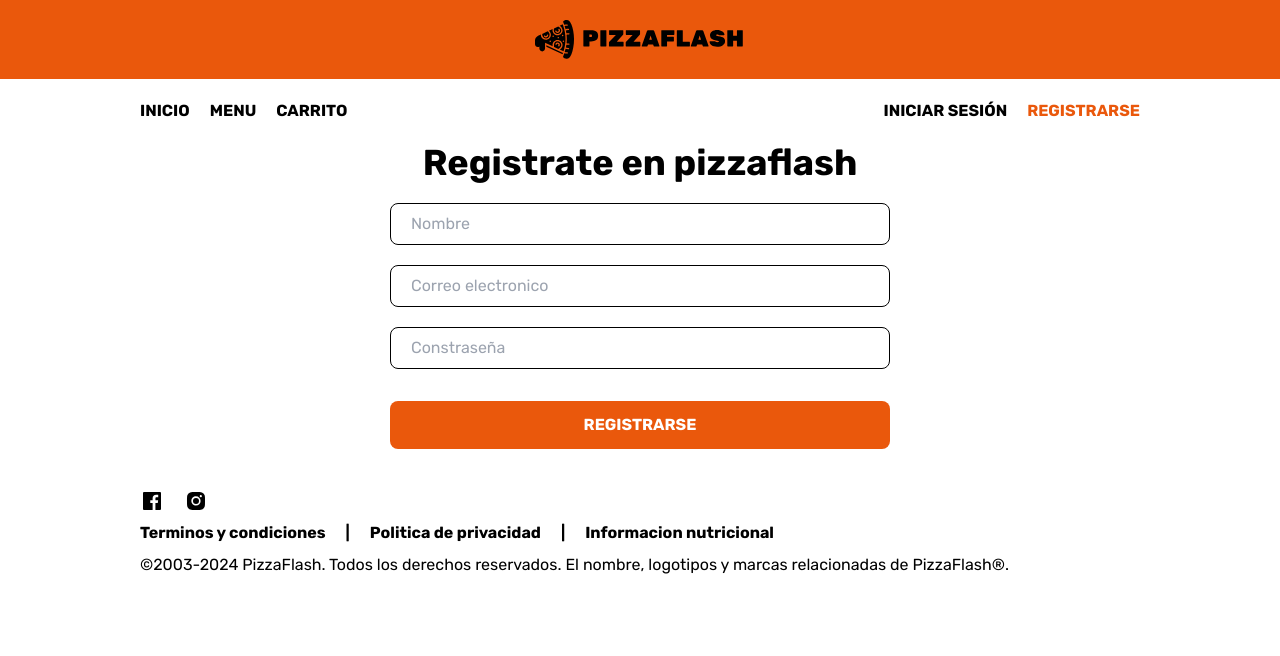
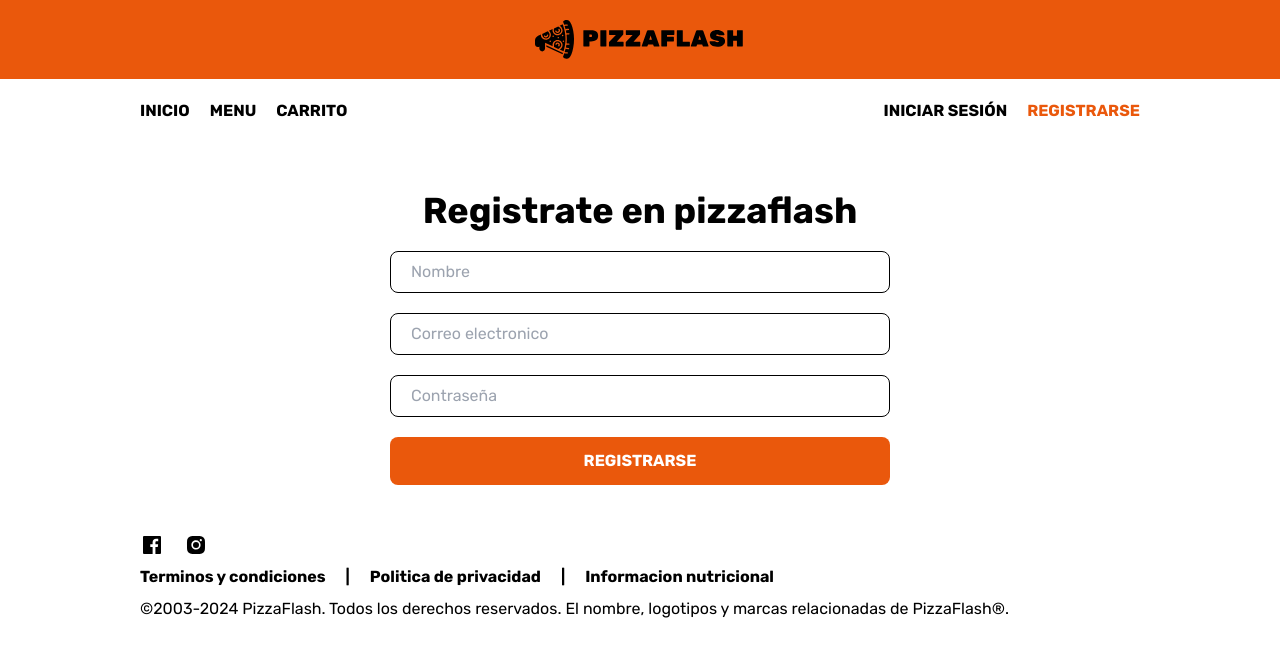
Before and after one commit to ArnoldWW/pizzaflash, a React (Vite) app: page /signup in a window 1280 px wide. Shown: the top 656 px of the page. Built offline with nearby package versions, Linux system fonts and the light colour scheme.

Commit message:
login y creacion de cuentas con firebase

```diff
--- a/package.json
+++ b/package.json
@@ -12,8 +12,10 @@
   "dependencies": {
     "@splidejs/react-splide": "^0.7.12",
     "firebase": "^10.13.1",
+    "formik": "^2.4.6",
     "react": "^18.3.1",
     "react-dom": "^18.3.1",
+    "react-hot-toast": "^2.4.1",
     "react-router-dom": "^6.26.2"
   },
   "devDependencies": {
--- a/src/Home.jsx
+++ b/src/Home.jsx
@@ -1,3 +1,5 @@
+import { useContext, useEffect } from "react";
+import AuthContext from "./context/AuthContext";
 import { Splide, SplideSlide } from "@splidejs/react-splide";
 import "@splidejs/react-splide/css";
 
@@ -43,6 +45,12 @@
 ];
 
 function App() {
+  const { user } = useContext(AuthContext);
+
+  useEffect(() => {
+    console.log(user);
+  }, []);
+
   return (
     <div className="max-w-[1000px] mx-auto w-[90%]">
       <section className=" bg-orange-600 rounded-2xl overflow-hidden py-14 px-8 mb-5">
--- a/src/components/Nav.jsx
+++ b/src/components/Nav.jsx
@@ -1,4 +1,7 @@
-import { Link, NavLink } from "react-router-dom";
+import { useContext } from "react";
+import { NavLink } from "react-router-dom";
+import AuthContext from "../context/AuthContext";
+import { logOut } from "../firebase/auth";
 
 const LINKS = [
   {
@@ -16,8 +19,15 @@
 ];
 
 export default function Nav() {
+  const { user, setUser } = useContext(AuthContext);
+
+  const handleClickLogout = async () => {
+    await logOut();
+    setUser(null);
+  };
+
   return (
-    <nav className="max-w-[1000px] mx-auto w-[90%] py-5 flex md:flex-row flex-col justify-between font-bold uppercase gap-5">
+    <nav className="max-w-[1000px] mx-auto w-[90%] py-5 flex md:flex-row flex-col justify-between items-center font-bold uppercase gap-5">
       <div className="flex md:flex-row flex-col justify-start gap-5">
         {LINKS.map((link) => (
           <NavLink
@@ -36,6 +46,19 @@
         ))}
       </div>
       <div className="flex md:flex-row flex-col justify-end gap-5">
+        {user ? (
+          <div className="flex items-center gap-5">
+            <p>Hola {user?.displayName}</p>
+            <button
+              type=" button"
+              className="btn-orange"
+              onClick={handleClickLogout}
+            >
+              Cerrar sesión
+            </button>
+          </div>
+        ) : (
+          <>
             <NavLink
               to="/login"
               className={({ isActive, isPending }) =>
@@ -60,6 +83,8 @@
             >
               Registrarse
             </NavLink>
+          </>
+        )}
       </div>
     </nav>
   );
--- /dev/null
+++ b/src/context/AuthContext.jsx
@@ -0,0 +1,21 @@
+import { createContext, useEffect, useState } from "react";
+import { getUserSesion } from "../firebase/auth";
+
+const AuthContext = createContext();
+
+export function AuthProvider({ children }) {
+  const [user, setUser] = useState(null);
+
+  useEffect(() => {
+    const userData = getUserSesion();
+    setUser(userData);
+  }, [user]);
+
+  return (
+    <AuthContext.Provider value={{ user, setUser }}>
+      {children}
+    </AuthContext.Provider>
+  );
+}
+
+export default AuthContext;
--- a/src/firebase/auth.js
+++ b/src/firebase/auth.js
@@ -1,4 +1,67 @@
+import toast from "react-hot-toast";
 import "./config";
-import { getAuth } from "firebase/auth";
+import {
+  createUserWithEmailAndPassword,
+  getAuth,
+  signInWithEmailAndPassword,
+  updateProfile,
+  signOut
+} from "firebase/auth";
 
-const auth = getAuth(app);
+export const auth = getAuth();
+
+export const getUserSesion = () => {
+  const currentUser = auth.currentUser;
+
+  if (currentUser) {
+    // User is signed in, see docs for a list of available properties
+    // https://firebase.google.com/docs/reference/js/auth.user
+    return currentUser;
+  } else {
+    // No user is signed in.
+    return null;
+  }
+};
+
+export const createUser = async (name, email, password) => {
+  try {
+    const user = await createUserWithEmailAndPassword(auth, email, password);
+    await updateProfile(auth.currentUser, {
+      displayName: name
+    });
+    toast.success("Usuario creado"); //mensaje de alerta
+    return user;
+  } catch (error) {
+    const errorCode = error.code;
+    const errorMessage = error.message;
+    console.error(errorMessage);
+  }
+};
+
+//iniciar sesion con firebase
+export const signIn = async (email, password) => {
+  try {
+    const user = await signInWithEmailAndPassword(auth, email, password);
+    toast.success("Sesión iniciada"); //mensaje de alerta
+    return user;
+  } catch (error) {
+    const errorCode = error.code;
+    const errorMessage = error.message;
+    console.error(errorMessage);
+    //mensaje de alerta
+    toast.error("Error al iniciar sesión, revisa tus credenciales");
+    return null;
+  }
+};
+
+//cerrar sesion
+export const logOut = async () => {
+  try {
+    await signOut(auth);
+    toast.success("Sesión cerrada"); //mensaje de alerta
+  } catch (error) {
+    const errorCode = error.code;
+    const errorMessage = error.message;
+    console.error(errorMessage);
+  }
+};
--- a/src/index.css
+++ b/src/index.css
@@ -11,7 +11,7 @@
 
 @layer components {
   .btn {
-    @apply uppercase px-5 py-3 text-white font-bold text-center  mt-3 rounded-lg;
+    @apply uppercase px-5 py-3 text-white font-bold text-center rounded-lg;
   }
   .btn-black {
     @apply btn bg-black;
--- a/src/main.jsx
+++ b/src/main.jsx
@@ -6,6 +6,9 @@
 import LogIn from "./pages/login.jsx";
 import SingUp from "./pages/SingUp.jsx";
 import Menu, { loader as menuLoader } from "./pages/Menu.jsx";
+import { Toaster } from "react-hot-toast";
+
+import { AuthProvider } from "./context/AuthContext.jsx";
 
 import "./index.css";
 
@@ -37,6 +40,9 @@
 
 createRoot(document.getElementById("root")).render(
   <StrictMode>
-    <RouterProvider router={router} />
+    <AuthProvider>
+      <RouterProvider router={router} />
+      <Toaster />
+    </AuthProvider>
   </StrictMode>
 );
--- a/src/pages/SingUp.jsx
+++ b/src/pages/SingUp.jsx
@@ -1,25 +1,99 @@
+import { useContext } from "react";
+import AuthContext from "../context/AuthContext";
+import { useFormik } from "formik";
+import { createUser } from "../firebase/auth";
+import { useNavigate } from "react-router-dom";
+
+const validate = (values) => {
+  const errors = {};
+
+  if (!values.name) {
+    errors.name = "Nombre es requerido";
+  }
+
+  if (!values.email) {
+    errors.email = "El correo es obligatorio";
+  } else if (!/^[A-Z0-9._%+-]+@[A-Z0-9.-]+\.[A-Z]{2,4}$/i.test(values.email)) {
+    errors.email = "Correo no valido";
+  }
+
+  if (!values.password) {
+    errors.password = "Contraseña es requerida";
+  } else if (values.password.length < 6) {
+    errors.password = "La contraseña debe tener 6 caracteres como minimo";
+  }
+
+  return errors;
+};
+
 export default function SingUp() {
+  const { setUser } = useContext(AuthContext);
+  const navigate = useNavigate();
+
+  const formik = useFormik({
+    initialValues: {
+      name: "",
+      email: "",
+      password: ""
+    },
+    validate,
+    onSubmit: async (values) => {
+      alert(JSON.stringify(values, null, 2));
+      const user = await createUser(values.name, values.email, values.password);
+      setUser(user);
+      navigate("/");
+    }
+  });
+
   return (
-    <div className="max-w-[1000px] mx-auto w-[90%]">
+    <div className="max-w-[1000px] mx-auto w-[90%] my-12">
       <h1 className="text-4xl font-bold text-center mb-5">
         Registrate en pizzaflash
       </h1>
 
-      <form className="max-w-[500px] mx-auto flex justify-center flex-col gap-5">
+      <form
+        onSubmit={formik.handleSubmit}
+        className="max-w-[500px] mx-auto flex justify-center flex-col gap-5"
+      >
+        {formik.touched.name && formik.errors.name ? (
+          <span className="text-sm text-red-500">{formik.errors.name}*</span>
+        ) : null}
+        {formik.touched.email && formik.errors.email ? (
+          <span className="text-sm text-red-500">{formik.errors.email}*</span>
+        ) : null}
+        {formik.touched.password && formik.errors.password ? (
+          <span className="text-sm text-red-500">
+            {formik.errors.password}*
+          </span>
+        ) : null}
+
         <input
           className="border border-black rounded-lg px-5 py-2"
+          name="name"
           type="text"
           placeholder="Nombre"
+          onChange={formik.handleChange}
+          onBlur={formik.handleBlur}
+          value={formik.values.name}
+        />
+
+        <input
+          className="border border-black rounded-lg px-5 py-2"
+          name="email"
+          type="email"
+          placeholder="Correo electronico"
+          onChange={formik.handleChange}
+          onBlur={formik.handleBlur}
+          value={formik.values.email}
         />
         <input
           className="border border-black rounded-lg px-5 py-2"
-          type="email"
-          placeholder="Correo electronico"
-        />
-        <input
-          className="border border-black rounded-lg px-5 py-2"
+          name="password"
           type="password"
-          placeholder="Constraseña"
+          placeholder="Contraseña"
+          onChange={formik.handleChange}
+          onBlur={formik.handleBlur}
+          value={formik.values.password}
         />
 
         <button className="btn-orange" type="submit">
--- a/src/pages/login.jsx
+++ b/src/pages/login.jsx
@@ -1,20 +1,86 @@
+import { useContext, useEffect } from "react";
+import AuthContext from "../context/AuthContext";
+import { useNavigate } from "react-router-dom";
+import { useFormik } from "formik";
+import { signIn } from "../firebase/auth";
+
+const validate = (values) => {
+  const errors = {};
+
+  if (!values.email) {
+    errors.email = "El correo es obligatorio";
+  } else if (!/^[A-Z0-9._%+-]+@[A-Z0-9.-]+\.[A-Z]{2,4}$/i.test(values.email)) {
+    errors.email = "Correo no valido";
+  }
+
+  if (!values.password) {
+    errors.password = "Contraseña es requerida";
+  }
+
+  return errors;
+};
+
 export default function logIn() {
+  const { user, setUser } = useContext(AuthContext);
+  const navigate = useNavigate();
+
+  useEffect(() => {
+    console.log(user);
+  }, []);
+
+  const formik = useFormik({
+    initialValues: {
+      email: "",
+      password: ""
+    },
+    validate,
+    onSubmit: async (values) => {
+      //iniciar sesion
+      const user = await signIn(values.email, values.password);
+
+      //si el usuario existe
+      if (user) {
+        setUser(user);
+        navigate("/");
+      }
+    }
+  });
+
   return (
-    <div className="max-w-[1000px] mx-auto w-[90%]">
+    <div className="max-w-[1000px] mx-auto w-[90%] my-12">
       <h1 className="text-4xl font-bold text-center mb-5">
         Inicia sesion en pizzaflash
       </h1>
 
-      <form className="max-w-[500px] mx-auto flex justify-center flex-col gap-5">
+      <form
+        onSubmit={formik.handleSubmit}
+        className="max-w-[500px] mx-auto flex justify-center flex-col gap-5"
+      >
+        {formik.touched.email && formik.errors.email ? (
+          <span className="text-sm text-red-500">{formik.errors.email}*</span>
+        ) : null}
+        {formik.touched.password && formik.errors.password ? (
+          <span className="text-sm text-red-500">
+            {formik.errors.password}*
+          </span>
+        ) : null}
         <input
           className="border border-black rounded-lg px-5 py-2"
+          name="email"
           type="email"
-          placeholder="correo electronico"
+          placeholder="Correo electronico"
+          onChange={formik.handleChange}
+          onBlur={formik.handleBlur}
+          value={formik.values.email}
         />
         <input
           className="border border-black rounded-lg px-5 py-2"
+          name="password"
           type="password"
-          placeholder="constraseña"
+          placeholder="Contraseña"
+          onChange={formik.handleChange}
+          onBlur={formik.handleBlur}
+          value={formik.values.password}
         />
 
         <button className="btn-orange" type="submit">
```
Also changed, not shown: 1 other file (tests, documents, lock files or other folders). Lines whose indentation alone changed are shown as unchanged.
